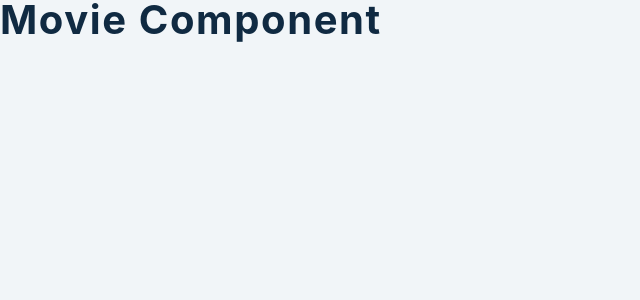
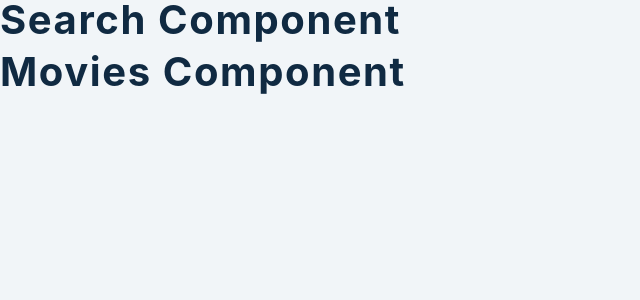
Before and after one commit to kotobuki562/movie-app, a React (Create React App) app: page / in a window 1280 px wide. Shown: the top 300 px of the page, without its empty margins (0-640 px from the left). Built offline with nearby package versions, Linux system fonts and the light colour scheme; no server answers.

Commit message:
Home&Movies.add

```diff
--- a/src/Home.js
+++ b/src/Home.js
@@ -1,8 +1,13 @@
-import React from 'react'
-import Form from './SearchForm'
-import Movies from './Movies'
+import React from "react";
+import Form from "./SearchForm";
+import Movies from "./Movies";
 const Home = () => {
-  return <h2>movie component</h2>
-}
+  return (
+    <main>
+      <Form />
+      <Movies />
+    </main>
+  );
+};
 
-export default Home
+export default Home;
```
Also changed, not shown: 1 other file (tests, documents, lock files or other folders).
